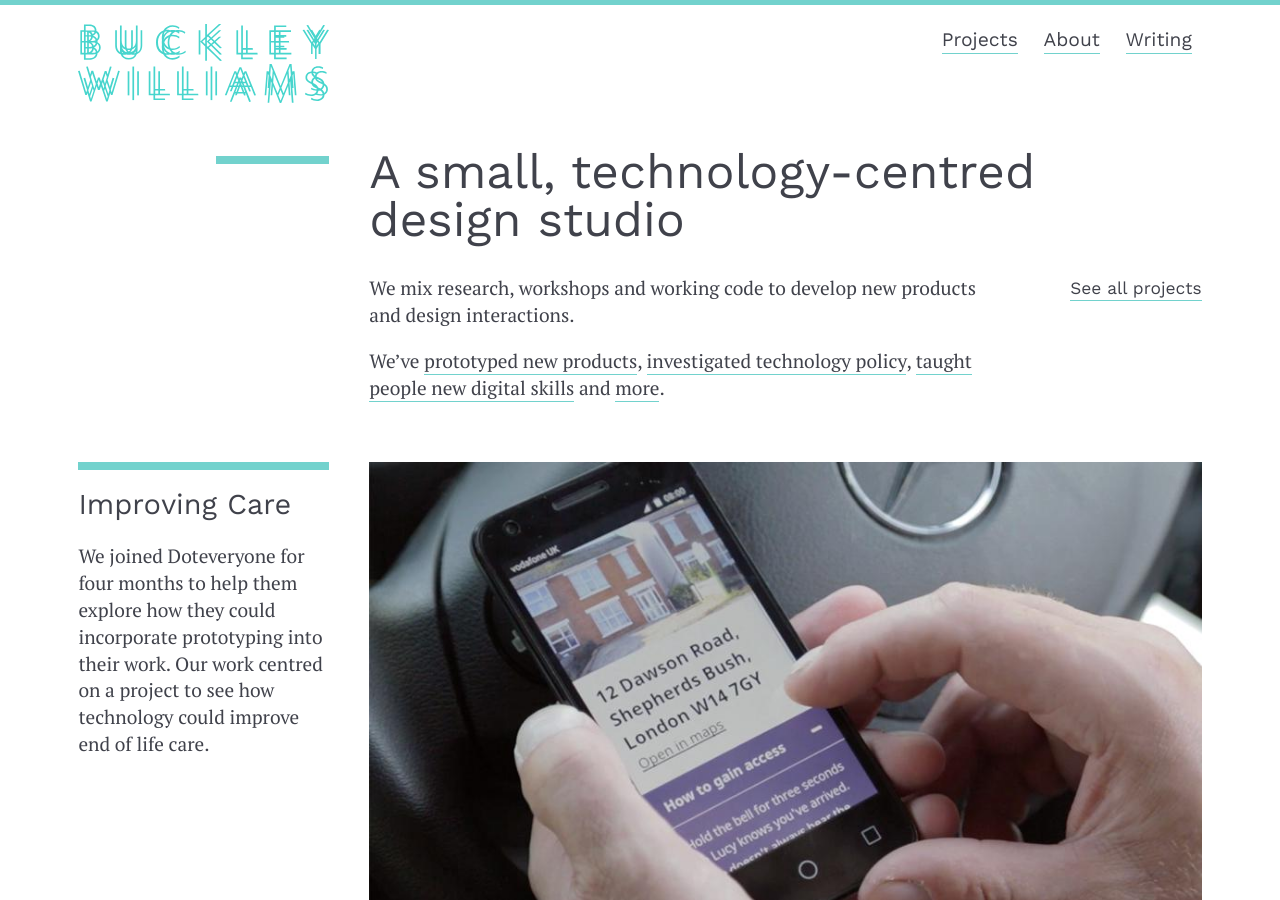
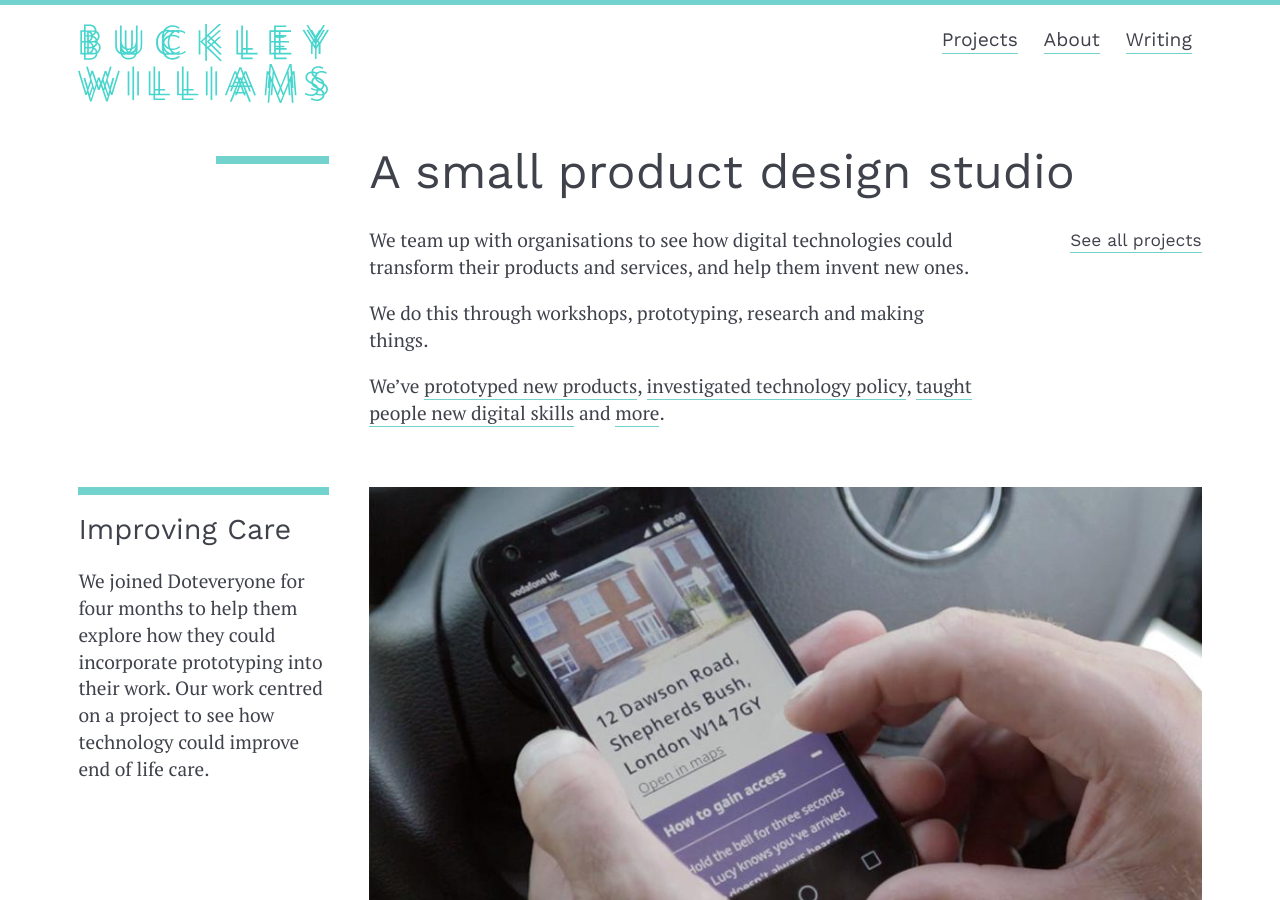
Before and after one commit to buckleywilliams/buckleywilliams, a Jekyll site: the page built from index.html, in a window 1280 px wide and 900 px high. Built offline with Jekyll 4.4.1, drawn with Linux system fonts in a browser that asks for light colours.

Commit message:
Update the description

```diff
--- a/index.html
+++ b/index.html
@@ -7,9 +7,10 @@ layout: home
     <div class="bar u-right"></div>
   </div>
   <div class="maincol">
-    <h2 class="headline">A small, technology-centred design studio</h2>
+    <h2 class="headline">A small product design studio</h2>
     <div class="intro">
-      <p>We mix research, workshops and working code to develop new products and design interactions.</p>
+      <p>We team up with organisations to see how digital technologies could transform their products and services, and help them invent new ones.</p>
+      <p>We do this through workshops, prototyping, research and making things.</p>
       <p>We’ve <a href="/case-studies/bulletin">prototyped new products</a>, <a href="/case-studies/improving-care">investigated technology policy</a>, <a href="/browserprototyping">taught people new digital skills</a> and <a href="/projects">more</a>.</p>
     </div>
     <p class="intro-link"><a href="/projects">See all projects</a></p>
```
